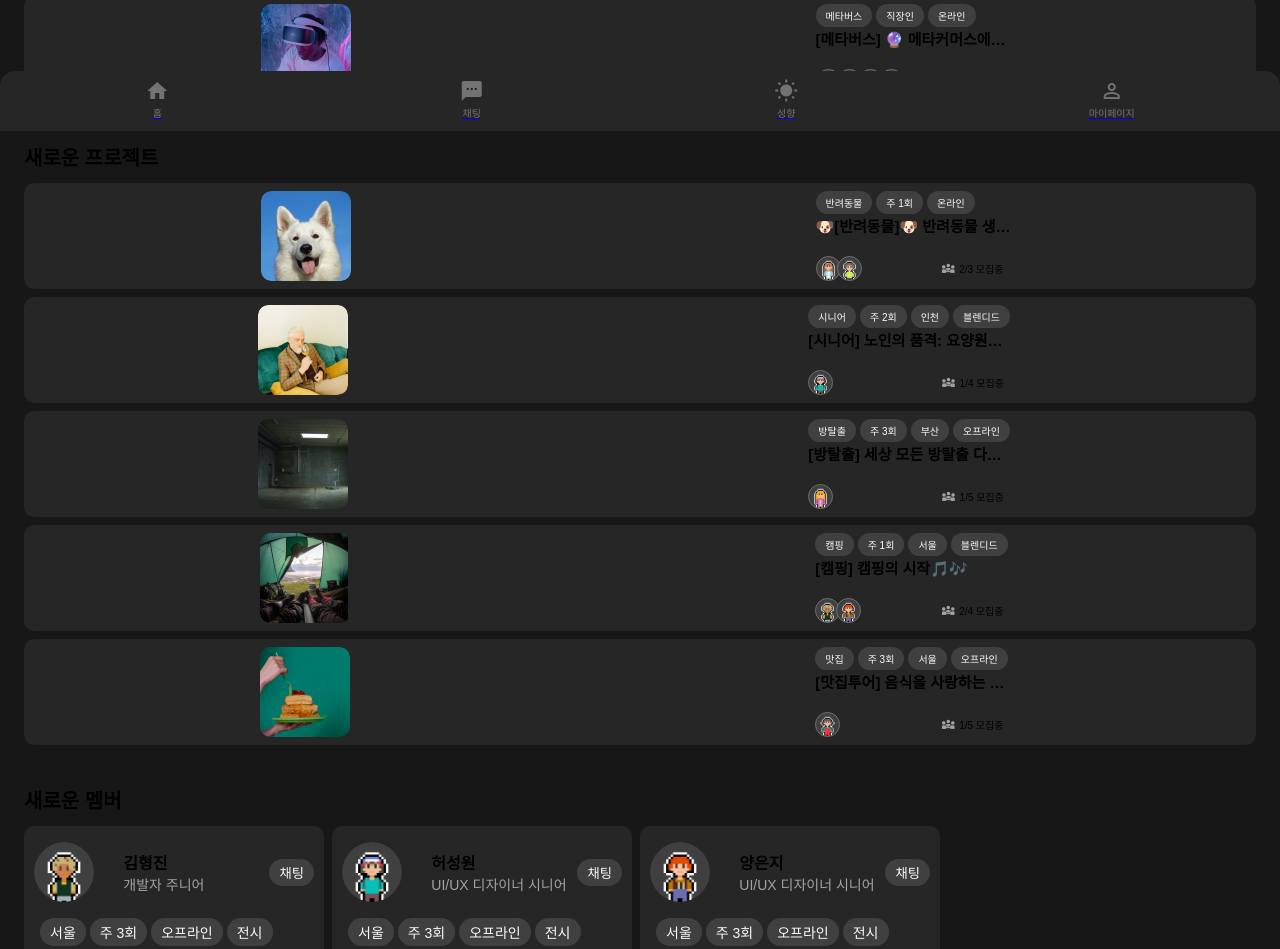
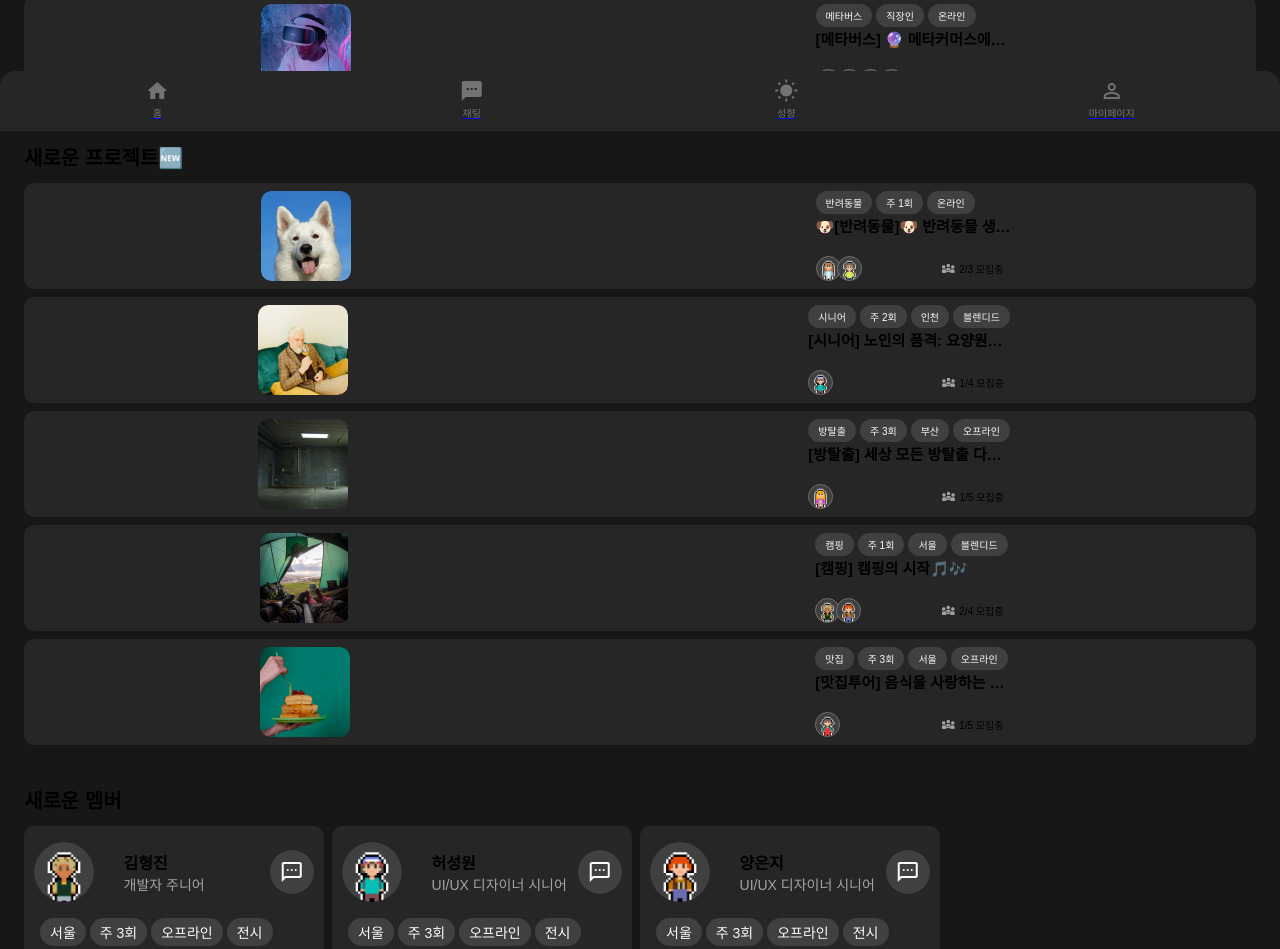
Before and after one commit to eunji9128/mozip_project_pwa, a React (Create React App) app: page /home in a window 1280 px wide. Shown: the part 669-1618 px from the top of the page. Built offline with nearby package versions, Linux system fonts and the light colour scheme; a web font is replaced by a local one.

Commit message:
홈화면 스타일 수정

```diff
--- a/src/Main/Cards.jsx
+++ b/src/Main/Cards.jsx
@@ -70,7 +70,7 @@ export const MemberCard = (props) => {
                     <h2>{member.name}</h2>
                     <p>{member.role} {member.career}</p>
                 </MemberInfo>
-                <ChatBtn>채팅</ChatBtn>
+                <ChatBtn><span className="material-symbols-outlined">sms</span></ChatBtn>
             </Header>
             <BadgeGroup height={"auto"} fontSize={"14px"} padding={"16px 8px 0 8px"}>
                 {member.topic_list.map((item, index)=>{
@@ -216,11 +216,16 @@ const MemberInfo = styled.div`
 `
 
 const ChatBtn = styled.button`
+    width: 44px;
+    height: 44px;
     margin: auto;
-    padding: 4px 10px;
-    color: ${color.gray50};
+    padding: 10px;
     background: ${color.gray700};
-    border-radius: 17px;
+    border-radius: 22px;
     border: none;
 
+    span {
+        font-size: 24px;
+        color: ${color.gray50};
+    }
 `
--- a/src/Main/Home.jsx
+++ b/src/Main/Home.jsx
@@ -8,14 +8,14 @@ const Home = () => {
             <HomeBanner />
             <StyledBtn>내 프로필 설정하기</StyledBtn>
             <Container padding="0" margin={"40px 0 0 0"}>
-                <h1>인기 프로젝트</h1>
+                <h1>인기 프로젝트🔥</h1>
                 <ProjectCard index={0}/>
                 <ProjectCard index={1}/>
                 <ProjectCard index={2}/>
                 {/* 데이터 바인딩으로 변환해줘야 함 */}
             </Container>
             <Container padding="0" margin={"40px 0 0 0"}>
-                <h1>새로운 프로젝트</h1>
+                <h1>새로운 프로젝트🆕</h1>
                 <ProjectCard index={3}/>
                 <ProjectCard index={4}/>
                 <ProjectCard index={5}/>
```
